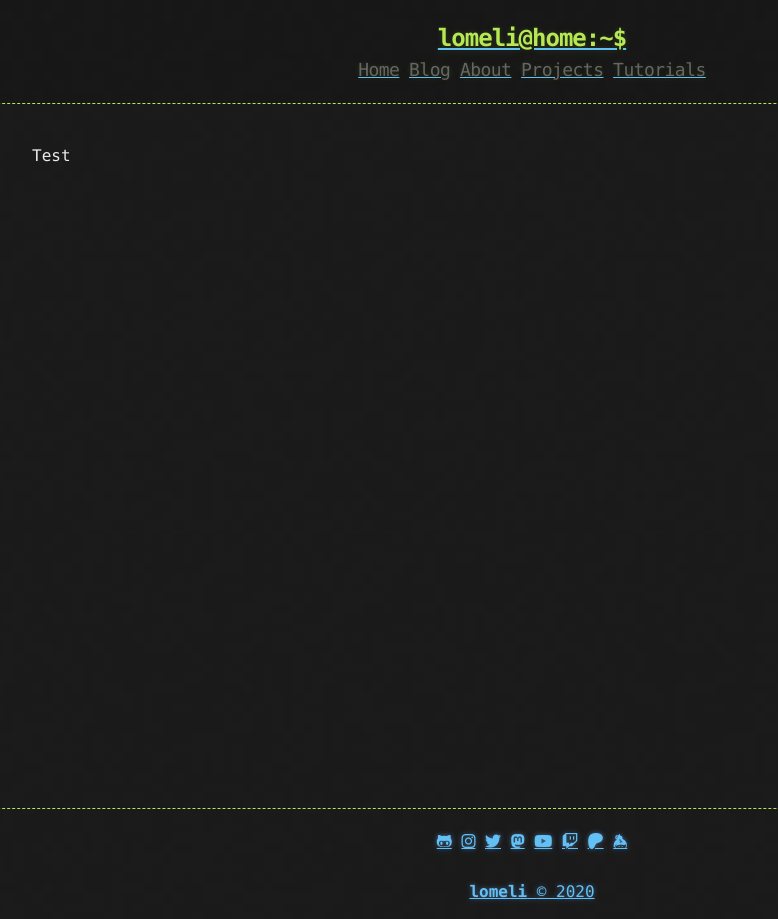
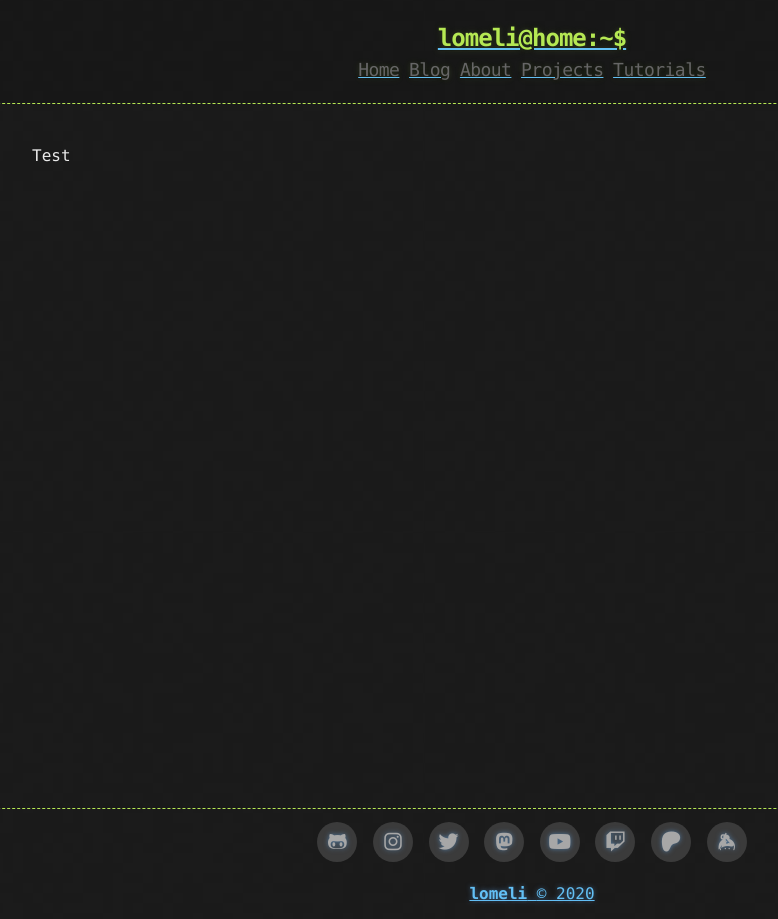
Before and after one commit to Lomeli12/Lomeli12.net, a Jekyll site: the page built from index.md, in a window 1280 px wide. Shown: the whole page, without its empty margins (108-886 px from the left). Built offline with Jekyll 4.4.1, drawn with Linux system fonts in a browser that asks for light colours; nearby versions of some CDN libraries; library files that are not in the unit come from our copies.

Commit message:
Properly get an assets' location

```diff
--- a/_includes/head.html
+++ b/_includes/head.html
@@ -9,22 +9,22 @@
 
     <!-- Prism Syntax Highlighting-->
     <!-- <link href="{{ site.baseurl }}assets/css/syntax.css" rel="stylesheet"> -->
-    <link href="{{ site.baseurl }}assets/css/prism.css" rel="stylesheet">
+    <link href="{{ "/assets/css/prism.css" | prepend: site.baseurl | | replace: '//', '/'}}" rel="stylesheet">
 
     <!-- Font Awesome -->
     <script src="https://kit.fontawesome.com/54e190d248.js" crossorigin="anonymous"></script>
 
     <!-- Social Media -->
-    <link href="{{ site.baseurl }}assets/css/social.css" rel="stylesheet">
+    <link href="{{ "/assets/css/social.css" | prepend: site.baseurl | | replace: '//', '/'}}" rel="stylesheet">
 
     <!-- Grids -->
-    <link href="{{ site.baseurl }}assets/css/grid.css" rel="stylesheet">
+    <link href="{{ "/assets/css/grid.css" | prepend: site.baseurl | | replace: '//', '/'}}" rel="stylesheet">
 
     <!-- favicon -->
-    <link rel="icon" type="image/x-icon" href="{{ site.baseurl }}assets/img/favicon.ico">
-    <link rel="icon" type="image/png" href="{{ site.baseurl }}assets/img/favicon.png">
+    <link rel="icon" type="image/x-icon" href="{{ "/assets/img/favicon.ico" | prepend: site.baseurl | | replace: '//', '/'}}">
+    <link rel="icon" type="image/png" href="{{ "/assets/img/favicon.png" | prepend: site.baseurl | | replace: '//', '/'}}">
 
     <!-- fun stuff -->
-    <script src="{{ site.baseurl }}assets/js/duck.js"></script>
-    <script src="{{ site.baseurl }}assets/js/toggleVisibility.js"></script>
+    <script src="{{ "/assets/js/duck.js" | prepend: site.baseurl | | replace: '//', '/'}}"></script>
+    <script src="{{ "/assets/js/toggleVisibility.js" | prepend: site.baseurl | | replace: '//', '/'}}"></script>
 </head>
```
